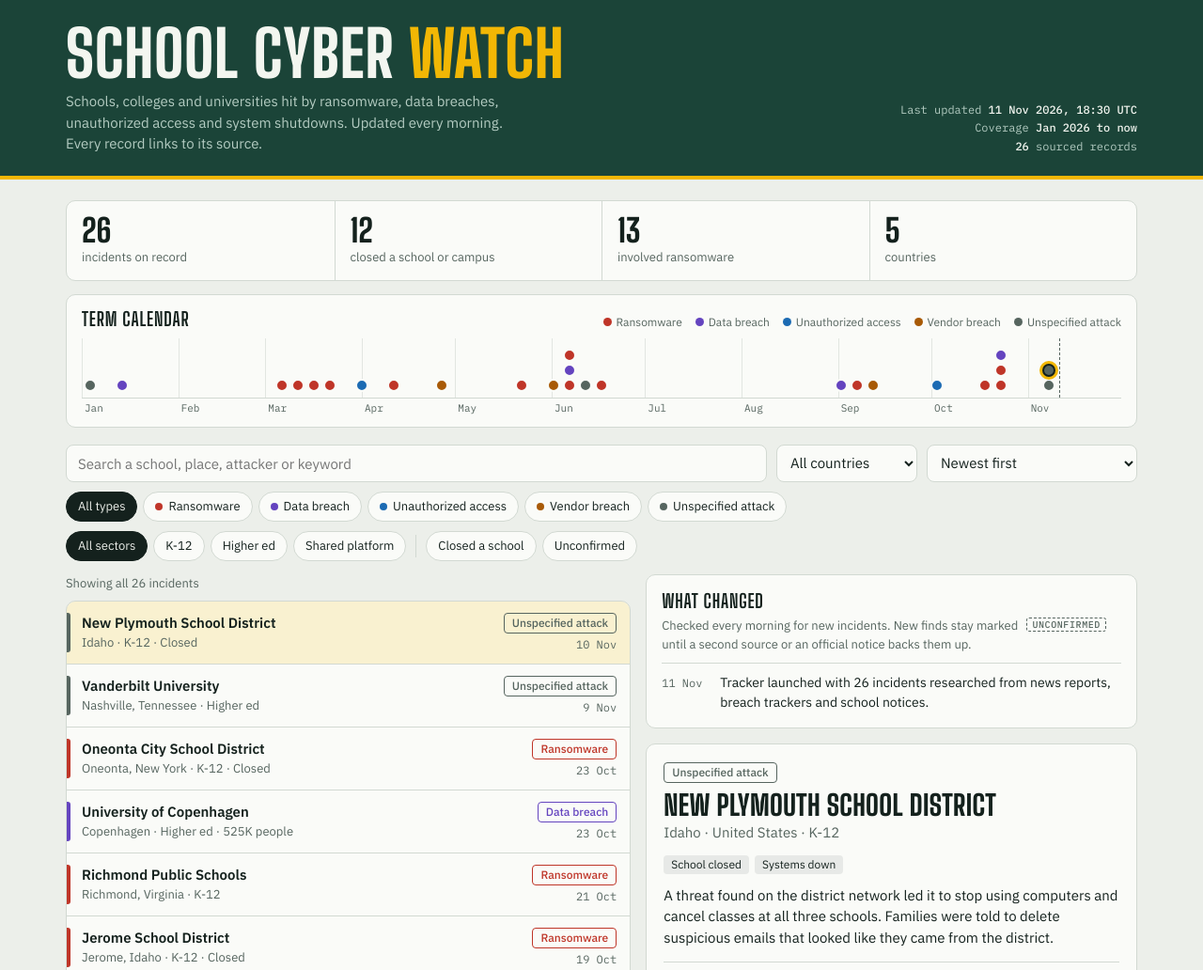
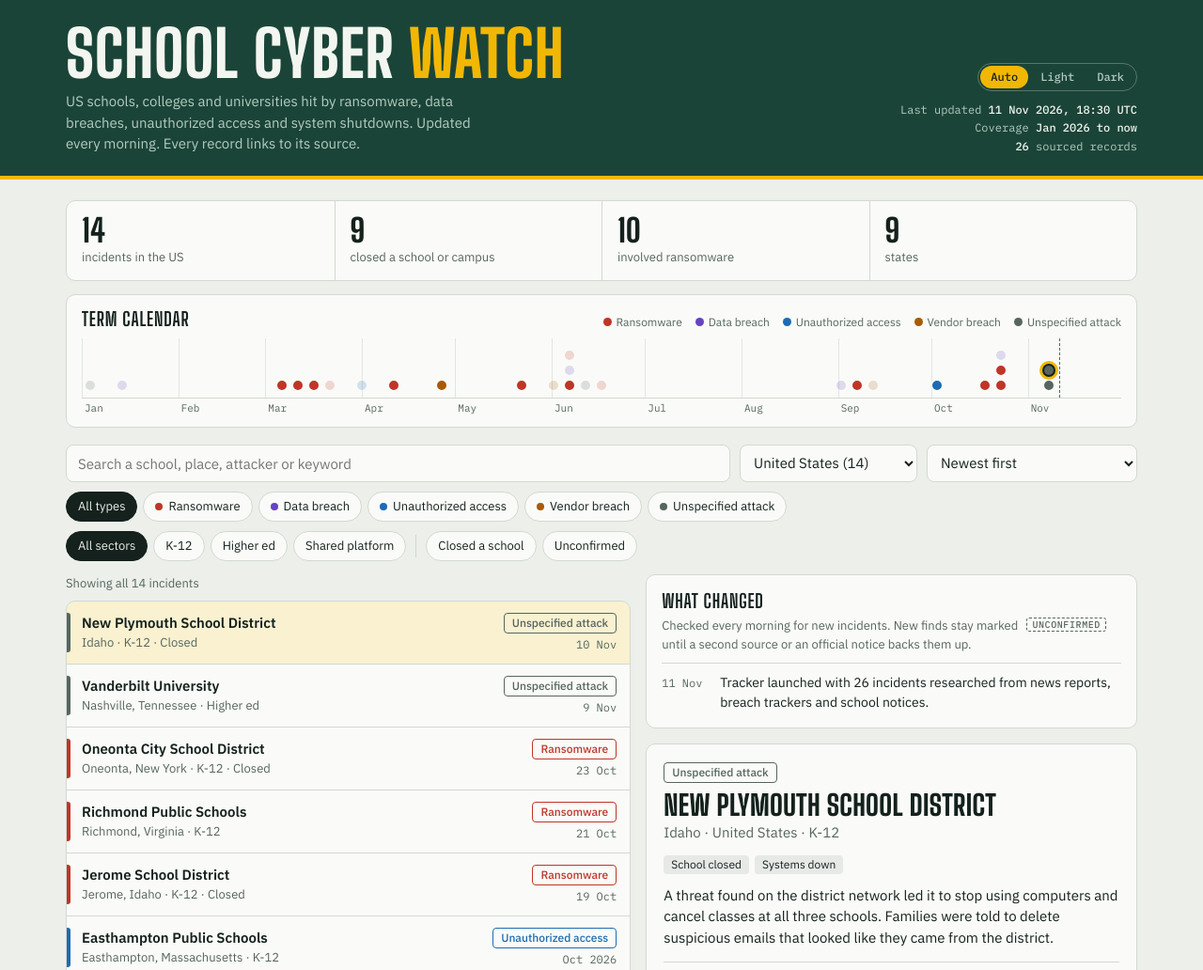
Before and after one commit to d0nuts4ndc0ffee/school-cyber-watch, a plain HTML site: page index.html in a window 1280 px wide. Shown: the top 1032 px of the page at 94% size. Drawn offline with Linux system fonts and the light colour scheme.

Commit message:
Focus on US schools with state filter; add light/dark theme switch
Co-Authored-By: Claude Opus 5.5 <noreply@anthropic.com>
Claude-Session: https://claude.ai/code/session_013VuY8mFvFkMQzfU1xA3dQx

```diff
--- a/data/incidents.json
+++ b/data/incidents.json
@@ -5,6 +5,7 @@
     "sector": "K-12",
     "place": "Idaho",
     "country": "United States",
+    "state": "Idaho",
     "date": "2026-11-10",
     "dateApprox": false,
     "type": "other",
@@ -30,6 +31,7 @@
     "sector": "Higher ed",
     "place": "Nashville, Tennessee",
     "country": "United States",
+    "state": "Tennessee",
     "date": "2026-11-09",
     "dateApprox": false,
     "type": "other",
@@ -53,6 +55,7 @@
     "sector": "K-12",
     "place": "Richmond, Virginia",
     "country": "United States",
+    "state": "Virginia",
     "date": "2026-10-21",
     "dateApprox": false,
     "type": "ransom",
@@ -81,6 +84,7 @@
     "sector": "K-12",
     "place": "Oneonta, New York",
     "country": "United States",
+    "state": "New York",
     "date": "2026-10-23",
     "dateApprox": false,
     "type": "ransom",
@@ -108,6 +112,7 @@
     "sector": "K-12",
     "place": "Jerome, Idaho",
     "country": "United States",
+    "state": "Idaho",
     "date": "2026-10-19",
     "dateApprox": false,
     "type": "ransom",
@@ -158,6 +163,7 @@
     "sector": "K-12",
     "place": "Easthampton, Massachusetts",
     "country": "United States",
+    "state": "Massachusetts",
     "date": "2026-10-01",
     "dateApprox": true,
     "type": "access",
@@ -181,6 +187,7 @@
     "sector": "K-12",
     "place": "Springfield, Massachusetts",
     "country": "United States",
+    "state": "Massachusetts",
     "date": "2026-09-06",
     "dateApprox": false,
     "type": "ransom",
@@ -379,6 +386,7 @@
     "sector": "K-12",
     "place": "Evanston, Illinois",
     "country": "United States",
+    "state": "Illinois",
     "date": "2026-06-07",
     "dateApprox": false,
     "type": "ransom",
@@ -427,6 +435,7 @@
     "sector": "K-12",
     "place": "Delano, Minnesota",
     "country": "United States",
+    "state": "Minnesota",
     "date": "2026-05-21",
     "dateApprox": false,
     "type": "ransom",
@@ -487,6 +496,7 @@
     "sector": "K-12",
     "place": "Spring Lake Park, Minnesota",
     "country": "United States",
+    "state": "Minnesota",
     "date": "2026-04-12",
     "dateApprox": false,
     "type": "ransom",
@@ -567,6 +577,7 @@
     "sector": "K-12",
     "place": "San Antonio, Texas",
     "country": "United States",
+    "state": "Texas",
     "date": "2026-03-15",
     "dateApprox": true,
     "type": "ransom",
@@ -594,6 +605,7 @@
     "sector": "Higher ed",
     "place": "Pennsylvania",
     "country": "United States",
+    "state": "Pennsylvania",
     "date": "2026-03-09",
     "dateApprox": false,
     "type": "ransom",
@@ -625,6 +637,7 @@
     "sector": "Higher ed",
     "place": "Schnecksville, Pennsylvania",
     "country": "United States",
+    "state": "Pennsylvania",
     "date": "2026-03-04",
     "dateApprox": false,
     "type": "ransom",
--- a/index.html
+++ b/index.html
@@ -4,6 +4,7 @@
 <meta charset="utf-8">
 <meta name="viewport" content="width=device-width, initial-scale=1">
 <title>School Cyber Watch</title>
+<script>try{var t=localStorage.getItem('scw-theme');if(t==='light'||t==='dark')document.documentElement.setAttribute('data-theme',t);}catch(e){}</script>
 <link rel="preconnect" href="https://fonts.googleapis.com">
 <link rel="preconnect" href="https://fonts.gstatic.com" crossorigin>
 <link href="https://fonts.googleapis.com/css2?family=Big+Shoulders+Display:wght@700;800&family=IBM+Plex+Mono:wght@400;500&family=IBM+Plex+Sans:wght@400;500;600&display=swap" rel="stylesheet">
@@ -130,6 +131,13 @@ dd{margin:0}
 /* Ask */
 .hint{font-size:13px;color:var(--muted);margin:6px 0 0}
 
+/* Theme switch */
+.band-side{display:flex;flex-direction:column;align-items:flex-end;gap:10px}
+.theme{display:inline-flex;gap:2px;padding:2px;border:1px solid color-mix(in srgb,var(--band-ink) 28%,transparent);border-radius:999px}
+.theme button{background:none;border:0;color:var(--band-muted);font:500 12px/1 var(--mono);padding:6px 11px;border-radius:999px;cursor:pointer}
+.theme button:hover{color:var(--band-ink)}
+.theme button[aria-pressed="true"]{background:var(--accent);color:var(--accent-ink)}
+@media (max-width:640px){.band-side{align-items:flex-start}.stamp{text-align:left}}
 /* Daily-update additions */
 .unconf{font:500 10px/16px var(--mono);text-transform:uppercase;letter-spacing:.06em;border:1px dashed var(--muted);color:var(--muted);padding:0 5px;border-radius:3px;margin-left:6px;vertical-align:2px;white-space:nowrap}
 .new.upd{background:none;color:var(--ink);border:1px solid var(--accent)}
@@ -154,14 +162,21 @@ footer p{max-width:80ch;margin:0 0 8px}
   <div class="wrap">
     <div>
       <h1>School Cyber <span>Watch</span></h1>
-      <p class="lede">Schools, colleges and universities hit by ransomware, data breaches, unauthorized access and system shutdowns. Updated every morning. Every record links to its source.</p>
+      <p class="lede">US schools, colleges and universities hit by ransomware, data breaches, unauthorized access and system shutdowns. Updated every morning. Every record links to its source.</p>
     </div>
-    <div class="stamp" id="stamp">Loading the latest records…</div>
+    <div class="band-side">
+      <div class="theme" role="group" aria-label="Colour theme">
+        <button type="button" data-theme-opt="auto" aria-pressed="true">Auto</button>
+        <button type="button" data-theme-opt="light" aria-pressed="false">Light</button>
+        <button type="button" data-theme-opt="dark" aria-pressed="false">Dark</button>
+      </div>
+      <div class="stamp" id="stamp">Loading the latest records…</div>
+    </div>
   </div>
 </header>
 
 <div class="wrap">
-  <section class="stats" aria-label="Summary" id="stats"><div class="stat"><b>–</b><span>incidents on record</span></div><div class="stat"><b>–</b><span>closed a school or campus</span></div><div class="stat"><b>–</b><span>involved ransomware</span></div><div class="stat"><b>–</b><span>countries</span></div></section>
+  <section class="stats" aria-label="Summary" id="stats"><div class="stat"><b>–</b><span>incidents on record</span></div><div class="stat"><b>–</b><span>closed a school or campus</span></div><div class="stat"><b>–</b><span>involved ransomware</span></div><div class="stat"><b>–</b><span>states</span></div></section>
 
   <section class="panel tl" aria-label="Timeline of incidents">
     <div class="tl-head">
@@ -175,7 +190,7 @@ footer p{max-width:80ch;margin:0 0 8px}
   <section class="controls" aria-label="Filters">
     <div class="row1">
       <input class="search" id="q" type="search" placeholder="Search a school, place, attacker or keyword" aria-label="Search incidents">
-      <select id="country" aria-label="Country"></select>
+      <select id="loc" aria-label="Location"></select>
       <select id="sort" aria-label="Sort order">
         <option value="new">Newest first</option>
         <option value="old">Oldest first</option>
@@ -235,7 +250,9 @@ const isNew = r => r.addedAt !== LAUNCH && fresh(r.addedAt);
 const isUpdated = r => !isNew(r) && r.updatedAt && r.updatedAt !== r.addedAt && fresh(r.updatedAt);
 const big = n => n >= 1e6 ? (n/1e6).toFixed(n >= 1e7 ? 0 : 1).replace(/\.0$/,'') + 'M' : n >= 1e3 ? Math.round(n/1e3) + 'K' : String(n);
 
-const state = {q:'', type:'all', sector:'all', closure:false, unconf:false, country:'all', sort:'new', sel:null};
+const state = {q:'', type:'all', sector:'all', closure:false, unconf:false, loc:'us', sort:'new', sel:null};
+const isUS = r => r.country === 'United States' || r.country === 'Worldwide';
+const inLoc = (r, loc = state.loc) => loc === 'all' ? true : loc === 'us' ? isUS(r) : loc === 'intl' ? !isUS(r) : r.country === 'United States' && r.state === loc.slice(3);
 const wide = window.matchMedia('(min-width: 900px)');
 
 function filtered(){
@@ -245,8 +262,8 @@ function filtered(){
     (state.sector === 'all' || r.sector === state.sector) &&
     (!state.closure || r.impacts.includes('closure')) &&
     (!state.unconf || r.status === 'unconfirmed') &&
-    (state.country === 'all' || r.country === state.country) &&
-    (!q || [r.name,r.place,r.country,r.summary,r.actor,TYPES[r.type]?.label,r.sector].join(' ').toLowerCase().includes(q)));
+    inLoc(r) &&
+    (!q || [r.name,r.place,r.state,r.country,r.summary,r.actor,TYPES[r.type]?.label,r.sector].join(' ').toLowerCase().includes(q)));
   if (state.sort === 'new') out.sort((a,b) => ts(b.date) - ts(a.date));
   if (state.sort === 'old') out.sort((a,b) => ts(a.date) - ts(b.date));
   if (state.sort === 'added') out.sort((a,b) => ts(b.updatedAt||b.addedAt) - ts(a.updatedAt||a.addedAt) || ts(b.date) - ts(a.date));
@@ -254,16 +271,23 @@ function filtered(){
   return out;
 }
 
-function renderHeader(){
-  const closed = DATA.filter(r => r.impacts.includes('closure')).length;
-  const ransom = DATA.filter(r => r.type === 'ransom').length;
-  const countries = new Set(DATA.map(r => r.country).filter(c => c !== 'Worldwide')).size;
+function renderStats(){
+  const base = DATA.filter(r => inLoc(r));
+  const us = state.loc !== 'all' && state.loc !== 'intl';
+  const closed = base.filter(r => r.impacts.includes('closure')).length;
+  const ransom = base.filter(r => r.type === 'ransom').length;
+  const places = us ? new Set(base.map(r => r.state).filter(Boolean)).size
+                    : new Set(base.map(r => r.country).filter(c => c !== 'Worldwide')).size;
+  const where = state.loc.startsWith('st:') ? ' in ' + state.loc.slice(3) : us ? ' in the US' : state.loc === 'intl' ? ' outside the US' : '';
   $('#stats').innerHTML = [
-    [DATA.length,'incidents on record'],
+    [base.length, 'incidents' + where],
     [closed,'closed a school or campus'],
     [ransom,'involved ransomware'],
-    [countries,'countries']
-  ].map(([n,l]) => `<div class="stat"><b>${n}</b><span>${l}</span></div>`).join('');
+    [places, us ? (places === 1 ? 'state' : 'states') : 'countries']
+  ].map(([n,l]) => `<div class="stat"><b>${n}</b><span>${esc(l)}</span></div>`).join('');
+}
+
+function renderHeader(){
   const last = META.lastRunAt ? fmtStamp.format(new Date(META.lastRunAt)) : 'not yet';
   const start = META.coverageStart ? fmtMonth.format(ts(META.coverageStart)) : 'Jan 2026';
   $('#stamp').innerHTML = `Last updated <b>${esc(last)}</b><br>Coverage <b>${esc(start)} to now</b><br><b>${DATA.length}</b> sourced records`;
@@ -294,8 +318,13 @@ function renderControls(){
     `<button class="chip" data-sector="${s}">${s === 'all' ? 'All sectors' : s}</button>`).join('') +
     `<span class="sep" aria-hidden="true"></span><button class="chip toggle" id="closureChip">Closed a school</button>` +
     `<button class="chip toggle" id="unconfChip">Unconfirmed</button>`;
-  const countries = [...new Set(DATA.map(r => r.country))].sort();
-  $('#country').innerHTML = `<option value="all">All countries</option>` + countries.map(c => `<option>${esc(c)}</option>`).join('');
+  const n = f => DATA.filter(f).length;
+  const states = [...new Set(DATA.filter(r => r.country === 'United States' && r.state).map(r => r.state))].sort();
+  $('#loc').innerHTML =
+    `<option value="us">United States (${n(isUS)})</option>` +
+    (states.length ? `<optgroup label="By state">${states.map(st => `<option value="st:${esc(st)}">${esc(st)} (${n(r => r.country === 'United States' && r.state === st)})</option>`).join('')}</optgroup>` : '') +
+    `<optgroup label="Beyond the US"><option value="intl">Outside the US (${n(r => !isUS(r))})</option><option value="all">Everywhere (${DATA.length})</option></optgroup>`;
+  $('#loc').value = state.loc;
 }
 
 function syncChips(){
@@ -377,7 +406,9 @@ function render(){
   const rows = filtered();
   const match = new Set(rows.map(r => r.id));
   if (!match.has(state.sel) && rows.length) state.sel = rows[0].id;
-  $('#count').textContent = rows.length === DATA.length ? `Showing all ${DATA.length} incidents` : `Showing ${rows.length} of ${DATA.length} incidents`;
+  renderStats();
+  const scope = DATA.filter(r => inLoc(r)).length;
+  $('#count').textContent = rows.length === scope ? `Showing all ${scope} incidents` : `Showing ${rows.length} of ${scope} incidents`;
   const list = $('#list');
   const record = $('#record');
   if (wide.matches) $('#aside').appendChild(record);
@@ -401,13 +432,14 @@ function render(){
 }
 
 function clearFilters(){
-  Object.assign(state,{q:'',type:'all',sector:'all',closure:false,unconf:false,country:'all'});
-  $('#q').value=''; $('#country').value='all';
+  Object.assign(state,{q:'',type:'all',sector:'all',closure:false,unconf:false,loc:'us'});
+  $('#q').value=''; $('#loc').value='us';
 }
 
 function select(id, scroll){
   state.sel = id;
   if (!filtered().some(r => r.id === id)) clearFilters();
+  if (!filtered().some(r => r.id === id)){ state.loc = 'all'; $('#loc').value = 'all'; }
   render();
   if (scroll) document.querySelector(`.row[data-id="${CSS.escape(id)}"]`)?.scrollIntoView({block:'nearest'});
 }
@@ -430,7 +462,22 @@ document.addEventListener('click', e => {
   }
 });
 $('#q').addEventListener('input', e => { state.q = e.target.value; render(); });
-$('#country').addEventListener('change', e => { state.country = e.target.value; render(); });
+$('#loc').addEventListener('change', e => { state.loc = e.target.value; render(); });
+
+/* Theme: Auto follows the device; Light and Dark are remembered in this browser */
+function syncTheme(){
+  const cur = document.documentElement.getAttribute('data-theme') || 'auto';
+  document.querySelectorAll('[data-theme-opt]').forEach(b => b.setAttribute('aria-pressed', b.dataset.themeOpt === cur));
+}
+document.querySelector('.theme').addEventListener('click', e => {
+  const t = e.target.closest('[data-theme-opt]')?.dataset.themeOpt;
+  if (!t) return;
+  if (t === 'auto') document.documentElement.removeAttribute('data-theme');
+  else document.documentElement.setAttribute('data-theme', t);
+  try { t === 'auto' ? localStorage.removeItem('scw-theme') : localStorage.setItem('scw-theme', t); } catch (_) {}
+  syncTheme();
+});
+syncTheme();
 $('#sort').addEventListener('change', e => { state.sort = e.target.value; render(); });
 wide.addEventListener('change', () => DATA.length && render());
 let rz; new ResizeObserver(() => { clearTimeout(rz); rz = setTimeout(() => DATA.length && renderTimeline(new Set(filtered().map(r => r.id))), 80); }).observe($('#plot'));
@@ -445,7 +492,7 @@ async function load(){
     LOG = [...log].sort((a,b) => ts(b.date) - ts(a.date));
     LAUNCH = LOG.length ? LOG[LOG.length-1].date : '';
     if (META.lastRunAt) TODAY = new Date(Math.max(Date.now(), Date.parse(META.lastRunAt))).toISOString().slice(0,10);
-    state.sel = [...DATA].sort((a,b) => ts(b.date) - ts(a.date))[0]?.id;
+    state.sel = [...DATA].filter(r => inLoc(r)).sort((a,b) => ts(b.date) - ts(a.date))[0]?.id;
     renderHeader(); renderControls(); renderChanges(); render();
   }catch(err){
     $('#count').textContent = '';
```
Also changed, not shown: 2 other files.
